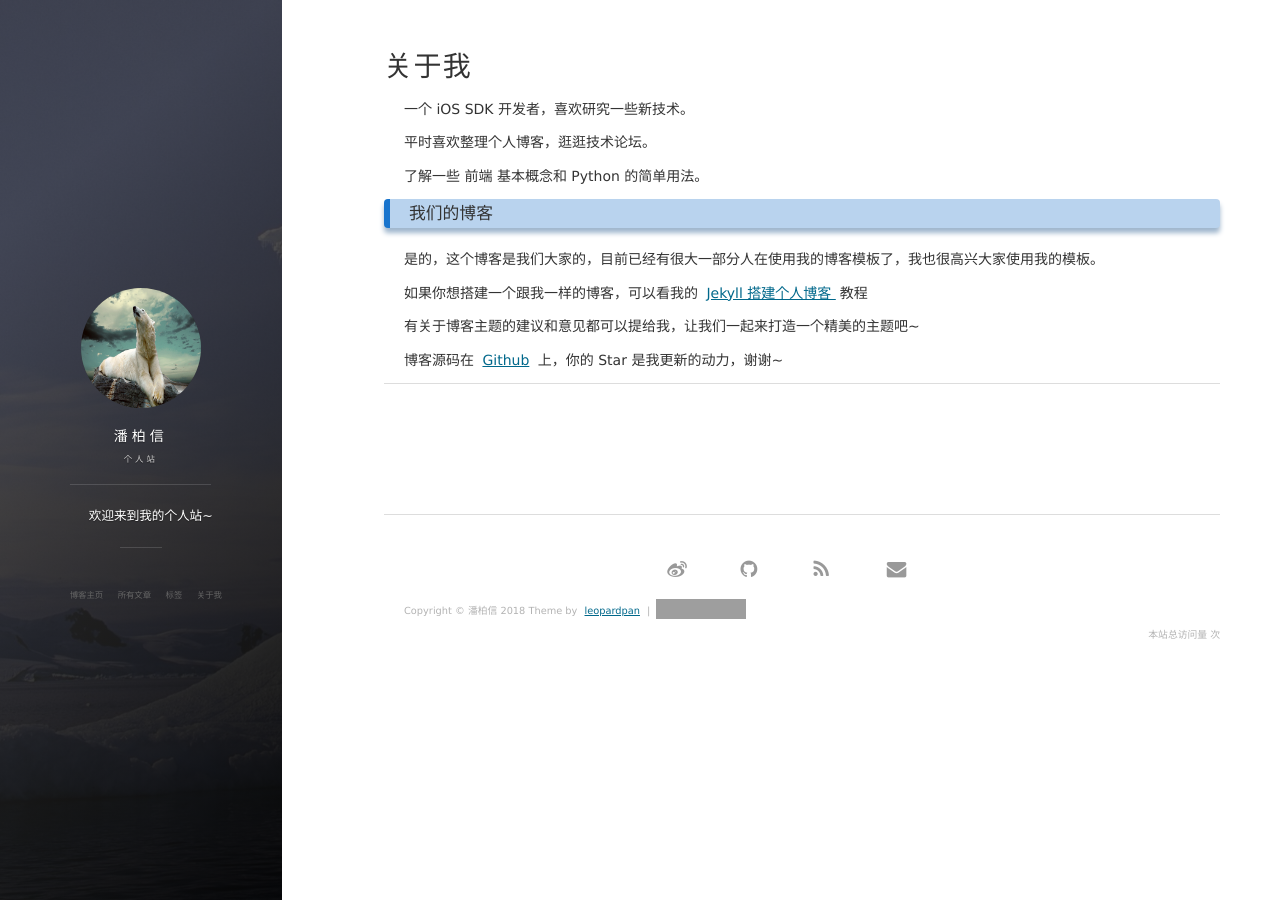
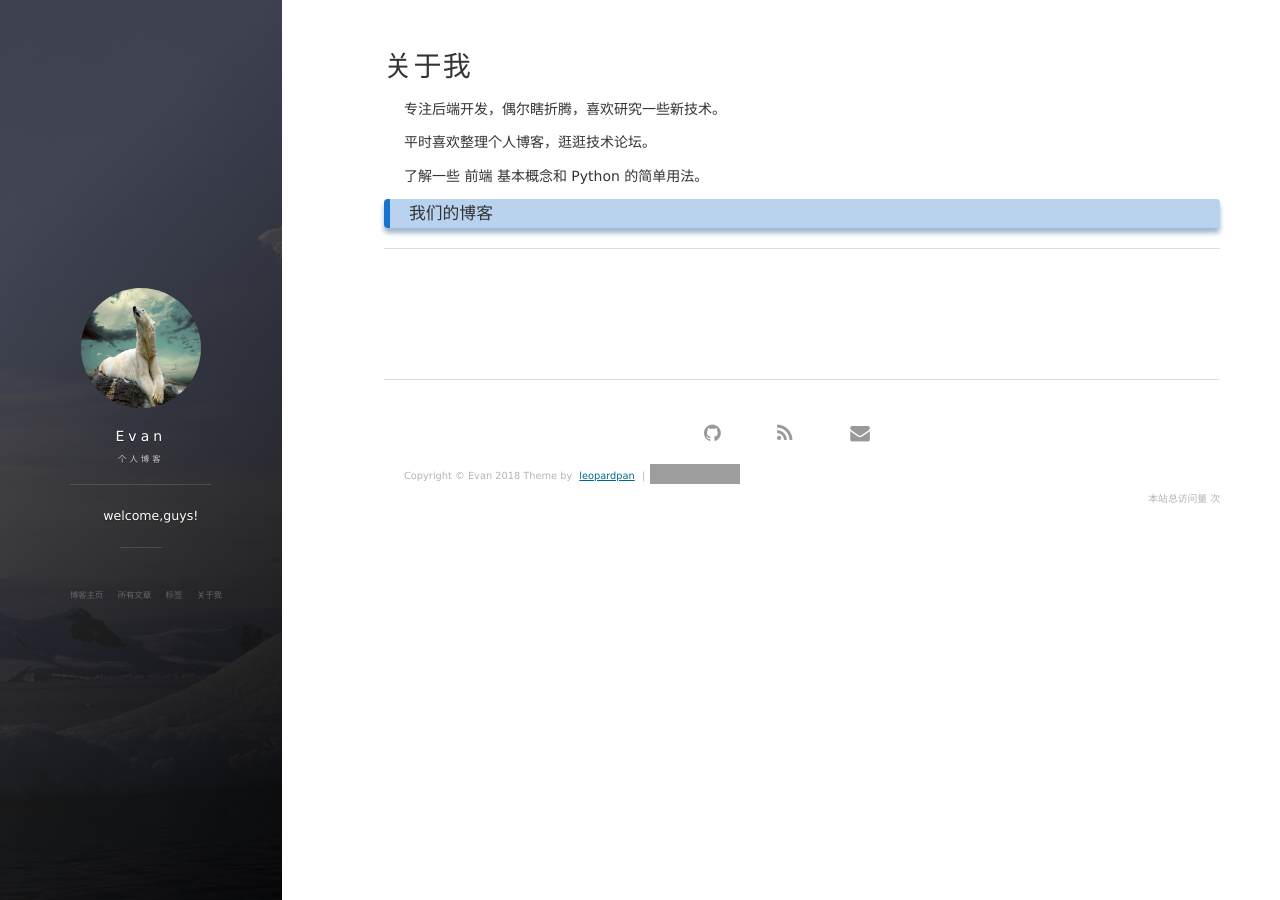
Before and after one commit to xuyiwenak/xuyiwenak.github.io, a Jekyll site: the page built from about.md, in a window 1280 px wide. Built offline with Jekyll 4.4.1, drawn with Linux system fonts in a browser that asks for light colours; nearby versions of some CDN libraries; comment, search, counter and statistics services are not loaded; grey boxes are pictures that could not be loaded.

Commit message:
测试一下效果

```diff
--- a/_config.yml
+++ b/_config.yml
@@ -1,42 +1,43 @@
 # Basic
-title: 潘柏信
-subtitle: 个人站
-description: 欢迎来到我的个人站~
+title: Evan
+subtitle: 个人博客
+description: welcome,guys!
 # 头像里面的标题
-avatarTitle: leopardpan
+avatarTitle: glacier
 # 头像里面的描述
-avatarDesc: iOS / 机器学习
-url: "http://baixin.io"
+avatarDesc: show you my codes!
+url: "https://xuyiwenak.github.io/"
 
 # Comment
-comment:
-    disqus: leopard
+# 评论先不接了，都让墙跪了
+#comment:
+#    disqus:
     # uyan: 2143225  # 有言id,登录有言官网申请
 
 # Social
 social:
-    weibo: 5366874726
-    github: leopardpan
+    #weibo: 5366874726
+    github: xuyiwenak
     # twitter:
-    mail: leopardpan@icloud.com
+    mail: 523272086@qq.com
 
 # 百度统计
 # 使用博客模板请去掉或者更换 id
-baidu:
-    id: 8ba1c6be0953b6f9c2ba38e57f615421
+#baidu:
+#    id: 8ba1c6be0953b6f9c2ba38e57f615421
 
 # Google Analytics
 # 使用博客模板请去掉或者更换 id
-ga:
-    id: UA-84134159-3
-    host: auto
+#ga:
+#    id: UA-84134159-3
+#    host: auto
 
 
 # 《----------------- 上面的信息修改成你自己的 ---------------------------》
 #
 #
 #  _post/ 下的文章更换成你自己的文章
-#  帮忙star一下，感谢~😆 地址： https://github.com/leopardpan/leopardpan.github.io
+#  帮忙star一下，感谢~😆 地址： https://github.com/xuyiwenak/xuyiwenak.github.io.git
 #
 #
 # 《--------------- 下面的信息可以自行选择是否修改 ------------------------》
--- a/about.md
+++ b/about.md
@@ -3,7 +3,7 @@ layout: page
 title: 关于我
 ---
 
-一个 iOS SDK 开发者，喜欢研究一些新技术。
+专注后端开发，偶尔瞎折腾，喜欢研究一些新技术。
 <p>
 平时喜欢整理个人博客，逛逛技术论坛。
 <p>
@@ -15,27 +15,5 @@ title: 关于我
 
 <p>
 
-是的，这个博客是我们大家的，目前已经有很大一部分人在使用我的博客模板了，我也很高兴大家使用我的模板。
-
-<p>
-
-如果你想搭建一个跟我一样的博客，可以看我的
-<a href="/2016/10/jekyll_tutorials1/"> Jekyll 搭建个人博客 </a>
-教程
-
-<p>
-
-有关于博客主题的建议和意见都可以提给我，让我们一起来打造一个精美的主题吧~
-
-<p>
-
-博客源码在 <a target="_blank" href='https://github.com/leopardpan/leopardpan.github.io/'>Github</a> 上，你的 Star 是我更新的动力，谢谢~
-
-<p>
-
-<p>
-
-<p>
-
 
 {% include comments.html %}
```
